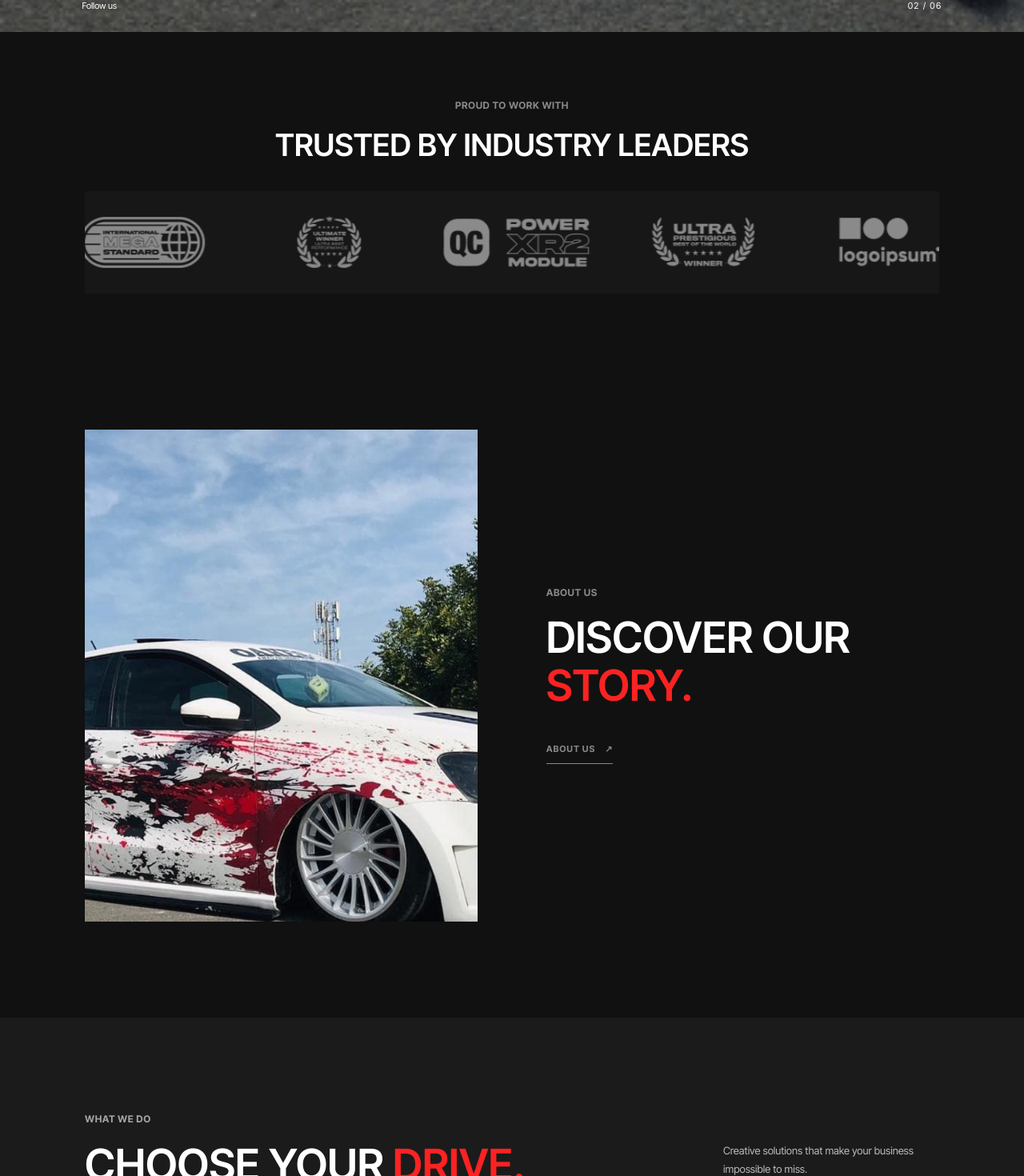
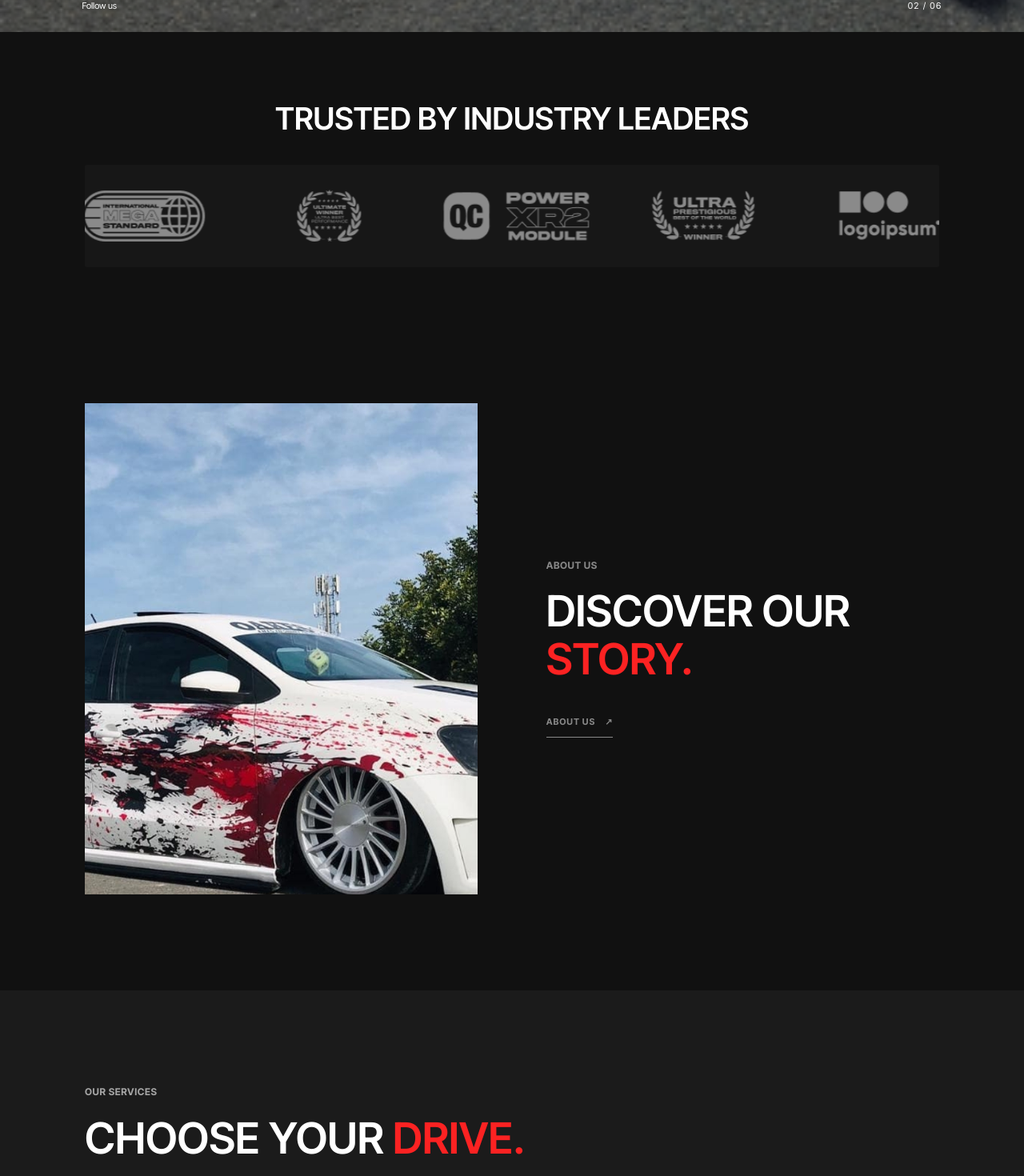
Before and after one commit to pp0447515-web/rgrgraffix, a Next.js app: page / in a window 1280 px wide. Shown: the part 680-2150 px from the top of the page at 80% size. Built offline with nearby package versions, Linux system fonts and the light colour scheme.

Commit message:
Use recovered Elementor headings and remove unsupported homepage labels

```diff
--- a/app/page.tsx
+++ b/app/page.tsx
@@ -64,7 +64,7 @@ export default function HomePage() {
         </section>
 
         <section className="trust section-wrap">
-          <p className="eyebrow">PROUD TO WORK WITH</p>
+
           <h2>Trusted by Industry Leaders</h2>
           <div className="client-ticker" role="region" aria-label="Client logos">
             <div className="client-logos-track">
@@ -93,8 +93,7 @@ export default function HomePage() {
         <section className="services-section" id="services">
           <div className="section-wrap">
             <div className="section-heading">
-              <div><p className="eyebrow">WHAT WE DO</p><h2>Choose Your <em>Drive.</em></h2></div>
-              <p>Creative solutions that make your business impossible to miss.</p>
+              <div><p className="eyebrow">OUR SERVICES</p><h2>Choose Your <em>Drive.</em></h2></div>
             </div>
             <div className="service-grid">
               {services.map((item, index) => <a className="service-card" href={item.href} key={item.title}><span className="service-number">0{index + 1}</span><h3>{item.title}</h3><span className="service-arrow">↗</span></a>)}
@@ -104,26 +103,26 @@ export default function HomePage() {
 
         <section className="projects section-wrap" id="projects">
           <div className="section-heading">
-            <div><p className="eyebrow">SELECTED WORK</p><h2>Custom <em>Projects.</em></h2></div>
-            <a className="text-link" href="#contact">Start a Project <span>↗</span></a>
+            <div><p className="eyebrow">GALLERY</p><h2>Our <em>Work.</em></h2></div>
+            <a className="text-link" href="/gallery">View Gallery <span>↗</span></a>
           </div>
           <div className="project-grid">
             {projects.map((project, index) => <a className="project-card" href="#contact" key={project.title}>
               <div className="project-image"><img src={media + project.image} alt={project.title} loading="lazy" /><span className="project-index">0{index + 1}</span><span className="project-view">View Project ↗</span></div>
-              <h3>{project.title}</h3>
+
             </a>)}
           </div>
         </section>
 
         <section className="drive-cta">
-          <div><p className="eyebrow">TAKE YOUR BRAND FURTHER</p><h2>Advertise while<br /><em>on the drive.</em></h2></div>
+          <div><h2>Advertise while<br /><em>on the drive.</em></h2></div>
           <a className="button button-light" href="#contact">Book Appointment <span>↗</span></a>
         </section>
 
         <section className="contact section-wrap" id="contact">
           <div className="contact-intro">
             <p className="eyebrow">CONTACT US</p><h2>Let’s get<br /><em>in touch.</em></h2>
-            <p>Reach out anytime, anywhere. Your journey begins with one click.</p>
+            <p>Reach Out Anytime, Anywhere</p>
             <div className="contact-detail"><span>PHONE</span><a href="tel:+27765352861">+27 76 535 2861</a></div>
             <div className="contact-detail"><span>EMAIL</span><a href="mailto:info@rgrgraffix.co.za">info@rgrgraffix.co.za</a></div>
             <div className="contact-detail"><span>WORK HOURS</span><p>Mon–Fri: 9:00–17:00<br />Sat: 9:00–13:00</p></div>
```
